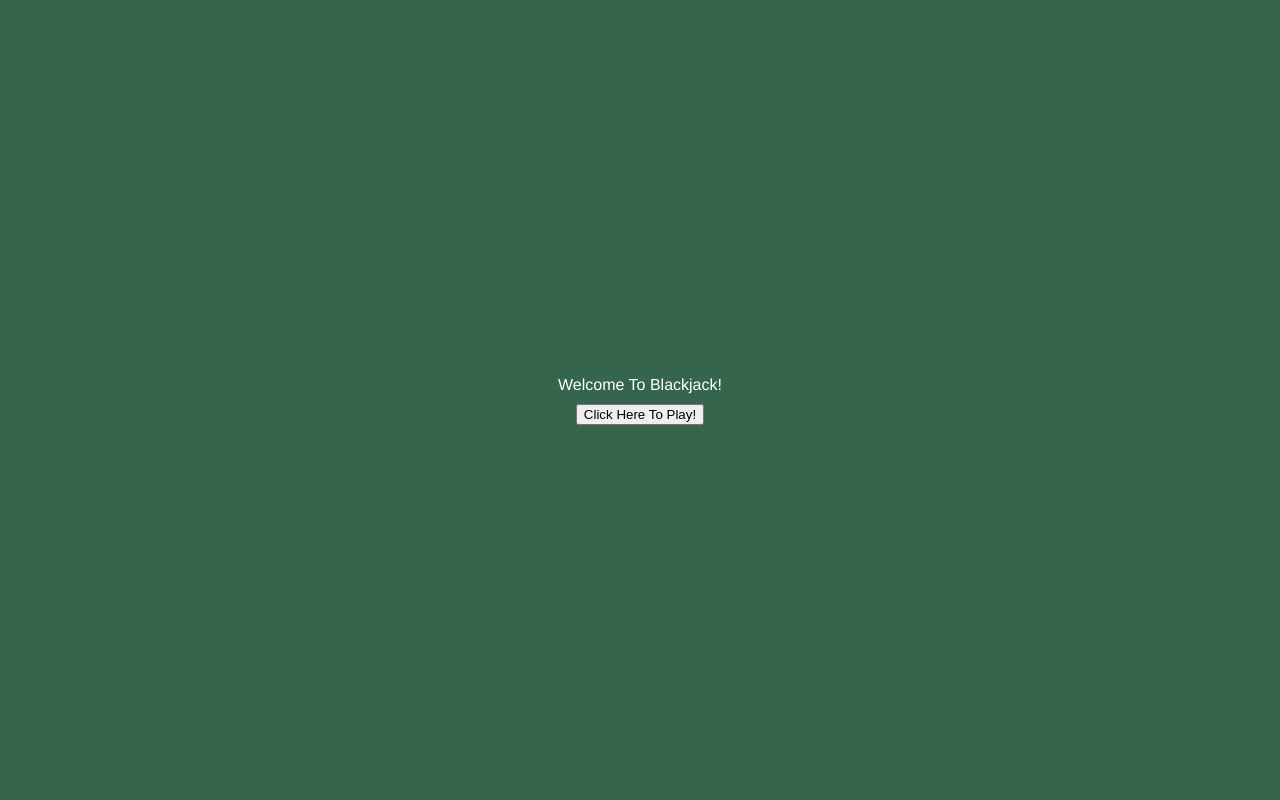
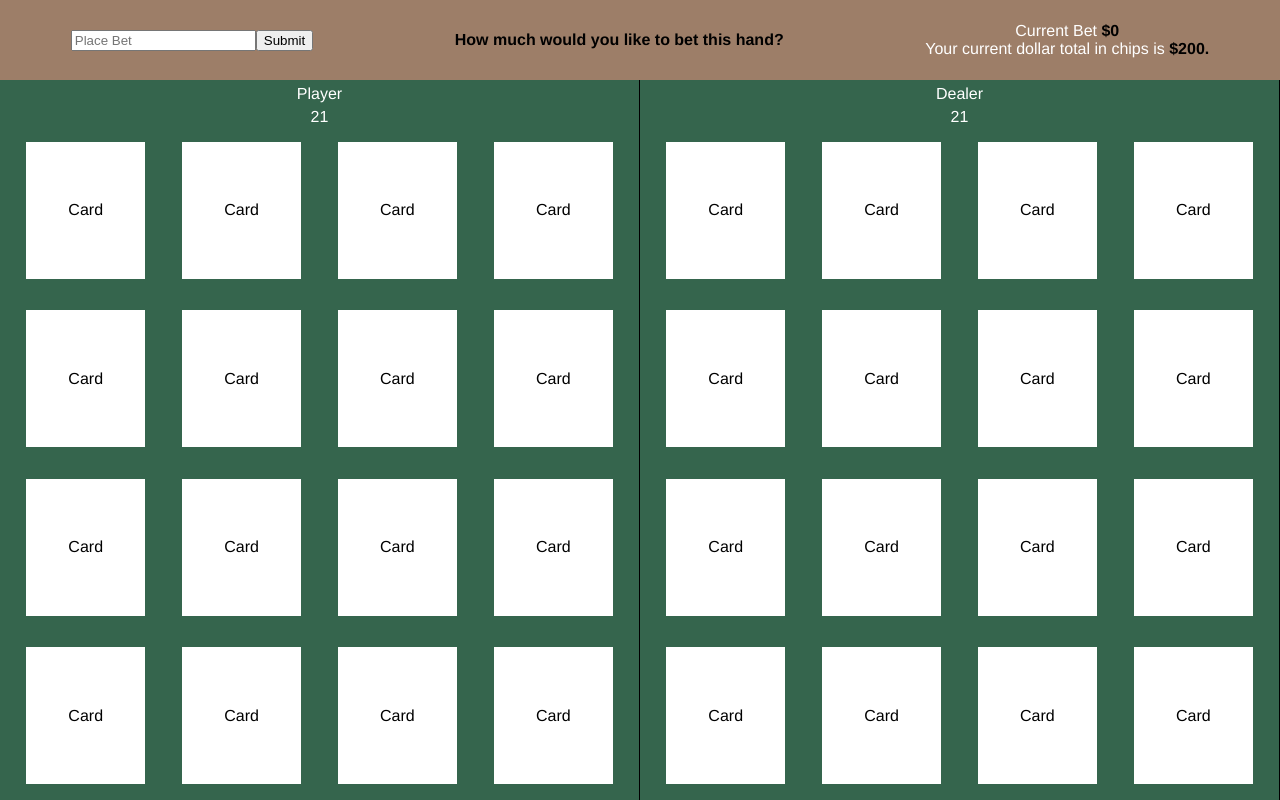
Before and after one commit to maxiscoding28/blackjack, a Vue app: page / in a window 1280 px wide. Built offline with nearby package versions, Linux system fonts and the light colour scheme.

Commit message:
Add cards

```diff
--- a/src/App.vue
+++ b/src/App.vue
@@ -26,8 +26,8 @@ export default {
   },
   data(){
     return {
-      gameStarted: false,
-      initialBuyInSet: false,
+      gameStarted: true,
+      initialBuyInSet: true,
       currentBankRoll: 200
     }
   },
--- a/src/components/GamePlayComponent.vue
+++ b/src/components/GamePlayComponent.vue
@@ -12,8 +12,46 @@
         #current-bet Current Bet <span class="black-font">${{this.currentBet}}</span>
         #total-bankroll Your current dollar total in chips is <span class="black-font">${{currentBankRoll}}.</span>
     #game-play-container.full-width.flex-center
-      #users-hand-container.flex-center.half-width Player
-      #dealers-hand-container.flex-center.half-width Dealer
+      #users-hand-container.flex-center.half-width.full-height
+        .user-label.flex-center Player
+        .current-score.flex-center 21
+        .card-container.flex-center
+          .card.flex-center Card
+          .card.flex-center Card
+          .card.flex-center Card
+          .card.flex-center Card
+          .card.flex-center Card
+          .card.flex-center Card
+          .card.flex-center Card
+          .card.flex-center Card
+          .card.flex-center Card
+          .card.flex-center Card
+          .card.flex-center Card
+          .card.flex-center Card
+          .card.flex-center Card
+          .card.flex-center Card
+          .card.flex-center Card
+          .card.flex-center Card
+      #dealers-hand-container.flex-center.half-width.full-height
+        .dealer-label.flex-center Dealer
+        .current-score.flex-center 21
+        .card-container.flex-center
+          .card.flex-center Card
+          .card.flex-center Card
+          .card.flex-center Card
+          .card.flex-center Card
+          .card.flex-center Card
+          .card.flex-center Card
+          .card.flex-center Card
+          .card.flex-center Card
+          .card.flex-center Card
+          .card.flex-center Card
+          .card.flex-center Card
+          .card.flex-center Card
+          .card.flex-center Card
+          .card.flex-center Card
+          .card.flex-center Card
+          .card.flex-center Card
 </template>
 
 <script>
@@ -50,6 +88,10 @@ export default {
   width: 50%;
 }
 
+.full-height {
+  height: 100%;
+}
+
 .black-font {
   color: black;
   font-weight: bold
@@ -64,18 +106,40 @@ export default {
     justify-content: space-around;
     flex-basis: 10%;
     background-color: #9D7E68;
-
-    #game-message {
-      display: flex;
-      justify-content: space-around;
-      flex-direction: column;
-      height: 100%;
-    }
   }
 
   #game-play-container {
     justify-content: space-between;
     flex-basis: 90%;
+
+    #users-hand-container,
+    #dealers-hand-container {
+      flex-direction: column;
+      border-right: 1px solid black;
+
+      .user-label,
+      .dealer-label,
+      .current-score {
+        margin-top: 5px;
+      }
+
+      .card-container {
+        display: flex;
+        justify-content: space-between;
+        padding: 0 10px;
+        flex-wrap: wrap;
+        flex-grow: 1;
+
+
+        .card {
+          height:  20%;
+          flex-basis: 20%;
+          border: 1px solid white;
+          background: white;
+          color: black;
+        }
+      }
+    }
   }
 }
 </style>
```
